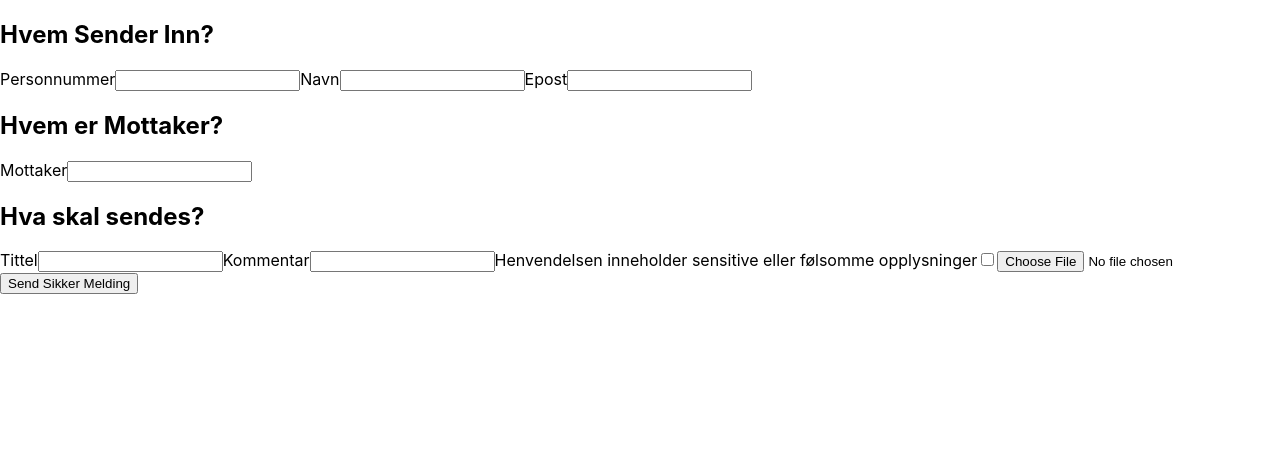
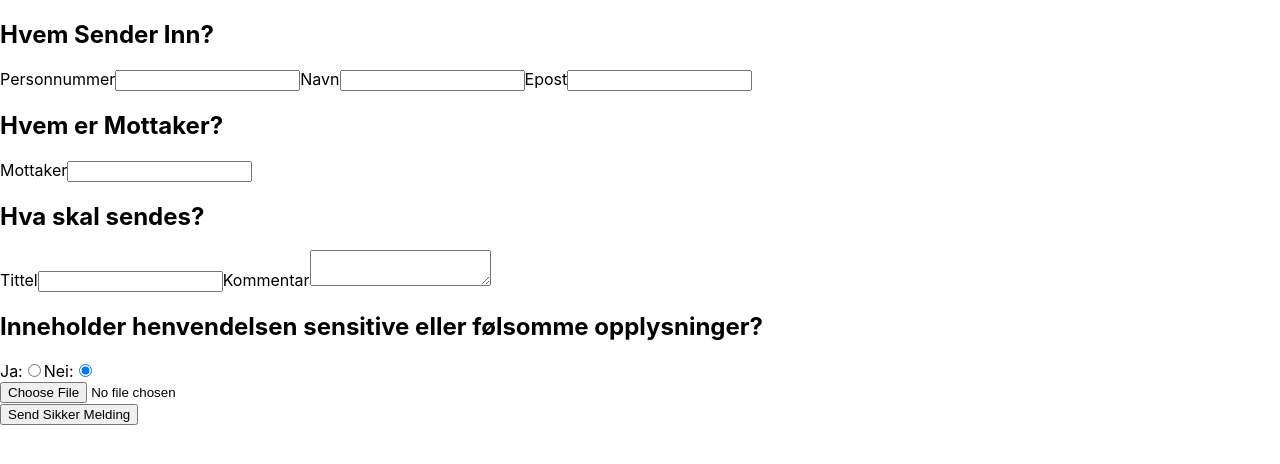
Before and after one commit to jaflaten/SikkerKommunikasjon, a React (Create React App) app in the folder frontend/: page / in a window 1280 px wide. Shown: the top 464 px of the page. Built offline with nearby package versions, Linux system fonts and the light colour scheme; no server answers.

Commit message:
Add radio buttons

```diff
--- a/frontend/src/components/Form.tsx
+++ b/frontend/src/components/Form.tsx
@@ -20,10 +20,12 @@ const Form = () => {
     return (
         <div>
             <form>
+                <div>
                     <h2>Hvem Sender Inn?</h2>
                     <label>
                         Personnummer
                         <input
+                            required
                             type="text"
                             name="ssn"
                             value={formData.ssn}
@@ -33,6 +35,7 @@ const Form = () => {
                     <label>
                         Navn
                         <input
+                            required
                             type="text"
                             name="name"
                             value={formData.name}
@@ -42,28 +45,35 @@ const Form = () => {
                     <label>
                         Epost
                         <input
-                        type="text"
+                            required
+                            type="email"
                             name="email"
                             value={formData.email}
                             onChange={(e) => setFormData({...formData, email: e.target.value})}
                         />
                     </label>
+                </div>
 
+                <div>
                     <h2>Hvem er Mottaker?</h2>
                     <label>
                         Mottaker
                         <input
+                            required
                             type="text"
                             name="receiver"
                             value={formData.receiver}
                             onChange={(e) => setFormData({...formData, receiver: e.target.value})}
                         />
                     </label>
+                </div>
 
+                <div>
                     <h2>Hva skal sendes?</h2>
                     <label>
                         Tittel
                         <input
+                            required
                             type="text"
                             name="title"
                             value={formData.title}
@@ -72,27 +82,46 @@ const Form = () => {
                     </label>
                     <label>
                         Kommentar
-                    <input
-                        type="text"
+                        <textarea
+                            required
                             name="message"
                             value={formData.message}
                             onChange={(e) => setFormData({...formData, message: e.target.value})}
                         />
                     </label>
+                </div>
+
+                <div>
+                    <h2>Inneholder henvendelsen sensitive eller følsomme opplysninger?</h2>
                     <label>
-                    Henvendelsen inneholder sensitive eller følsomme opplysninger
+                        Ja:
                         <input
-                        type="checkbox"
+                            checked={formData.isSensitive}
+                            type="radio"
                             name="isSensitive"
                             onChange={(e) => setFormData({...formData, isSensitive: e.target.checked})}
                         />
                     </label>
+                    <label>
+                        Nei:
+                        <input
+                            checked={!formData.isSensitive}
+                            type="radio"
+                            name="isSensitive"
+                            onChange={(e) => setFormData({...formData, isSensitive: !(e.target.checked)})}
+                        />
+                    </label>
+                </div>
+
+                <div>
                     <label>
                         <input
                             type="file"
                             onChange={(e) => setFormData({...formData, selectedFile: e.target.files[0]})} //only accepts 1 fileupload
                         />
                     </label>
+                </div>
+
                 <button type="button" onClick={handleSubmit}>Send Sikker Melding</button>
             </form>
         </div>
```
Lines whose indentation alone changed are shown as unchanged.
